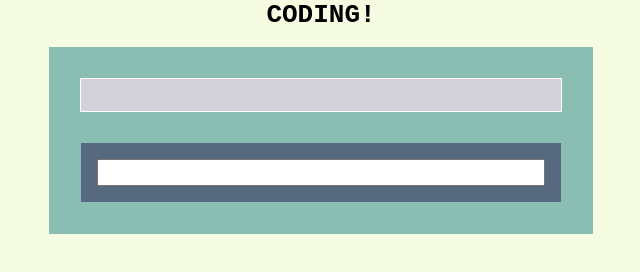
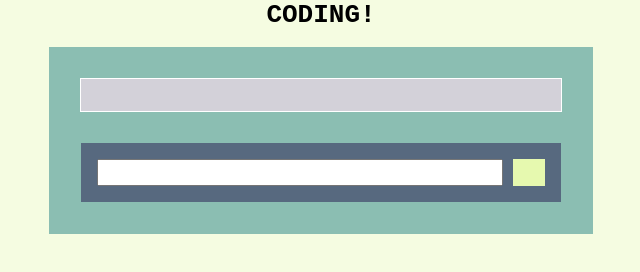
Before and after one commit to AVHon/innovate-12-12-2019, a plain HTML site: page index.html in a window 1280 px wide. Shown: the whole page, without its empty margins (319-959 px from the left). Drawn offline with nearby package versions, Linux system fonts and the light colour scheme.

Commit message:
Update index.html

```diff
--- a/index.html
+++ b/index.html
@@ -60,6 +60,7 @@
             <div id="output"></div>
             <div id="controls">
                 <input id="input" />
+                <button id="submit"></button>
             </div>
         </div>
     </body>
```
